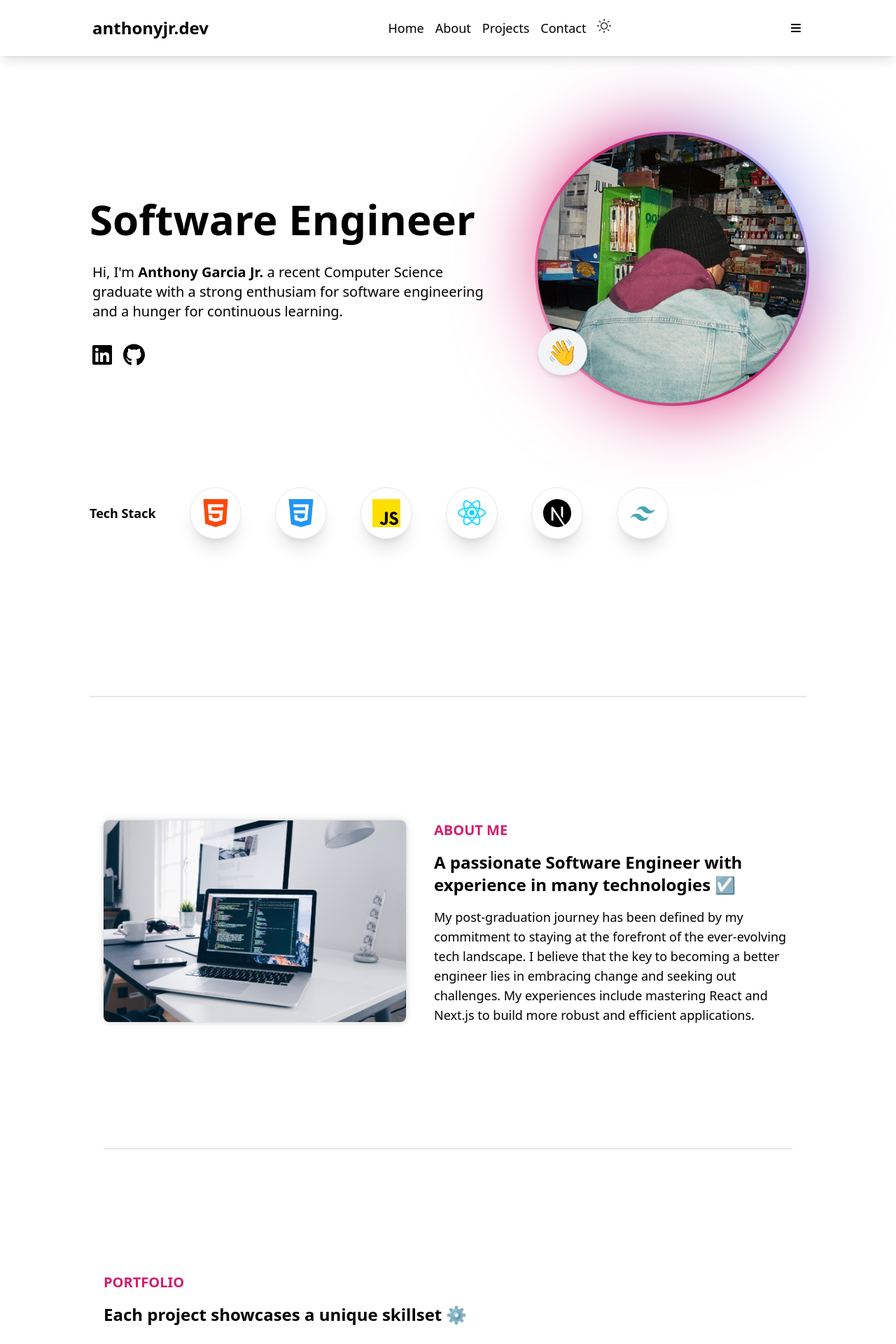
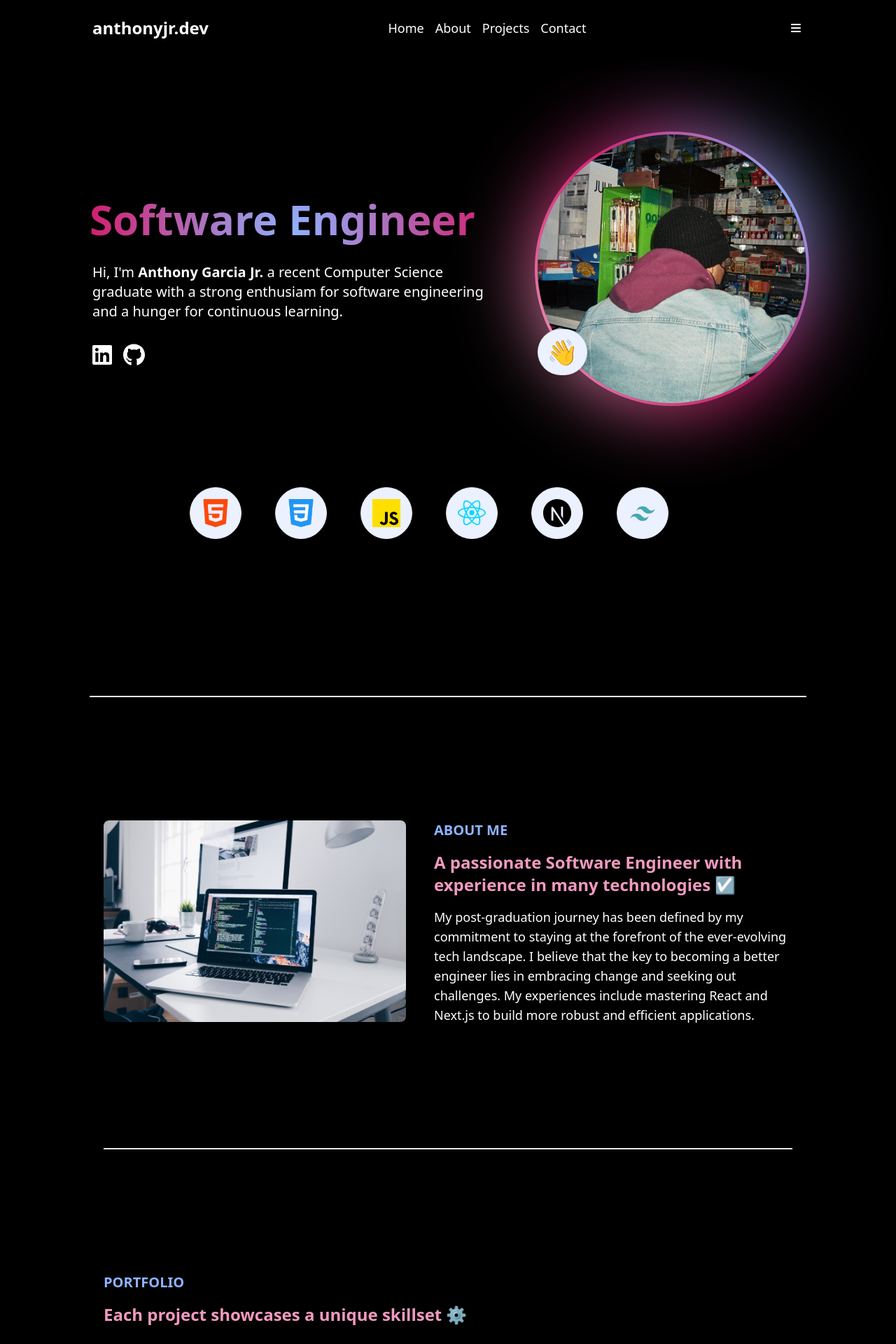
Before and after one commit to AyjayJr/portfolio, a Next.js app: page / in a window 1280 px wide. Shown: the top 1920 px of the page at 70% size. Built offline with nearby package versions, Linux system fonts and the light colour scheme.

Commit message:
configured dark mode colors

```diff
--- a/app/layout.jsx
+++ b/app/layout.jsx
@@ -11,7 +11,7 @@ export const metadata = {
 const layout = ({ children }) => {
 	return (
 		<html lang="en" className="scroll-smooth">
-			<body className="bg-bg container mt-48 mx-auto max-w-5xl">
+			<body className="dark bg-bg container mt-48 mx-auto max-w-5xl">
 				{children}
 			</body>
 		</html>
--- a/app/page.jsx
+++ b/app/page.jsx
@@ -8,7 +8,7 @@ import Footer from "@/components/Footer"
 const Home = () => {
 	return (
 		<>
-			<header className="py-6 fixed top-0 left-0 right-0 shadow-lg bg-bg z-10">
+      <header className="dark:bg-dark_bg py-6 fixed top-0 left-0 right-0 shadow-lg z-10">
 				<Nav />
 			</header>
 			<main>
--- a/components/About.jsx
+++ b/components/About.jsx
@@ -12,7 +12,7 @@ const About = ({ id }) => {
 		>
         <div className="max-w-lg flex flex-col items-center lg:items-start">
           <motion.p
-            className="text-xl text-accent lg:text-left"
+            className="dark:text-primary text-xl text-accent lg:text-left"
             initial={{ opacity: 0 }}
             whileInView={{ opacity: 1 }}
             transition={{ duration: 1 }}
@@ -21,7 +21,7 @@ const About = ({ id }) => {
             <strong>ABOUT ME</strong>
           </motion.p>
           <motion.p
-            className="my-4 text-2xl text-text"
+            className="my-4 text-2xl dark:text-dark_accent"
             initial={{ opacity: 0 }}
             whileInView={{ opacity: 1 }}
             transition={{ duration: 1 }}
--- a/components/Contact.jsx
+++ b/components/Contact.jsx
@@ -6,26 +6,26 @@ const Contact = ({ id }) => {
 	return (
 		<div id={id} className="py-32 mx-5 text-center lg:text-left border-b-2 border-gray-200">
 			<div>
-				<h2 className="text-xl text-accent">
+        <h2 className="dark:text-dark_accent text-xl text-accent">
 					<strong>
 						CONTACT ME
 					</strong>
 				</h2>
-				<p className="my-4 text-2xl text-text">
+        <p className="dark:text-primary my-4 text-2xl">
 					<strong>
 						Feel free to reach out! 📩
 					</strong>
 				</p>
 			</div>
 			<div className="pt-12 flex flex-col lg:flex-row items-center w-full gap-5">
-				<div className="hover:scale-125 transition ease-in-out shadow-xl rounded-full border border-gray-200">
+        <div className="dark:bg-dark_primary hover:scale-125 transition ease-in-out shadow-xl rounded-full border border-gray-200">
 					<FontAwesomeIcon
 						className="my-5 mx-6"
 						icon={faLocationDot}
             size="2x"
 					/>
 				</div>
-				<div className="flex flex-col gap-2 text-xl text-text">
+				<div className="flex flex-col gap-2 text-xl">
 					<h3>
 						<strong>
 							Location
@@ -44,7 +44,7 @@ const Contact = ({ id }) => {
             />
           </a>
         </div>
-        <div className="flex flex-col gap-2 text-xl text-text">
+        <div className="flex flex-col gap-2 text-xl">
           <h3>
             <strong>
               E-mail
--- a/components/Hero.jsx
+++ b/components/Hero.jsx
@@ -7,7 +7,7 @@ import { motion } from "framer-motion"
 
 const TechIcon = ({ src }) => {
   return (
-    <div className="ml-8 hover:scale-125 transition ease-in-out shadow-xl rounded-full border border-gray-200">
+    <div className="dark:bg-secondary ml-8 hover:scale-125 transition ease-in-out shadow-xl rounded-full border border-gray-200">
       <Image
         className="inline m-4"
         src={src}
@@ -34,7 +34,7 @@ const Hero = ({ id }) => {
 		<div id={id} className="pb-56 border-b-2 border-gray-200">
 			<div className="pb-10 mb-10 flex flex-col-reverse lg:flex-row lg:text-left text-center items-center justify-between">
 				<div className="max-w-2xl">
-					<h1 className="text-6xl pb-8">
+          <h1 className="gradient_text text-6xl pb-8">
 						<b>Software Engineer</b>
 					</h1>
 					<p className="ml-1 mb-8 text-xl max-w-xl">
@@ -60,7 +60,7 @@ const Hero = ({ id }) => {
 					priority="true"
 				>
           <div
-            className="border border-gray-200 drop-shadow-md p-3 cursor-default bg-gray-100 rounded-full absolute bottom-10 left-0 text-4xl"
+            className="dark:bg-secondary border border-gray-200 drop-shadow-md p-3 cursor-default bg-gray-100 rounded-full absolute bottom-10 left-0 text-4xl"
           >
             <motion.div
               whileHover={{
--- a/components/Nav.jsx
+++ b/components/Nav.jsx
@@ -5,14 +5,14 @@ import { faBars } from "@fortawesome/free-solid-svg-icons"
 const Nav = () => {
 	return (
 		<nav className="container mx-auto max-w-5xl flex flex-row justify-between items-center">
-			<ul className="ml-1 text-2xl text-text">
+			<ul className="ml-1 text-2xl ">
 				<li><strong>anthonyjr.dev</strong></li>
 			</ul>
 			<ul className="hidden md:flex flex-row space-x-4 text-lg">
-				<li key={1} className="text-text hover:text-accent"><a href="#">Home</a></li>
-				<li key={2} className="text-text hover:text-accent"><a href="#about">About</a></li>
-				<li key={3} className="text-text hover:text-accent"><a href="#projects">Projects</a></li>
-				<li key={4} className="text-text hover:text-accent"><a href="#contact">Contact</a></li>
+        <li key={1} className="dark:hover:text-dark_accent text hover:text-accent"><a href="#">Home</a></li>
+        <li key={2} className="dark:hover:text-dark_accent hover:text-accent"><a href="#about">About</a></li>
+        <li key={3} className="dark:hover:text-dark_accent hover:text-accent"><a href="#projects">Projects</a></li>
+        <li key={4} className="dark:hover:text-dark_accent hover:text-accent"><a href="#contact">Contact</a></li>
 				<li key={5}>
 					<button role="button">
 						<Image
@@ -24,7 +24,7 @@ const Nav = () => {
 					</button>
 				</li>
 			</ul>
-      <FontAwesomeIcon className="md:hidden mr-2" icon={faBars} />
+      <FontAwesomeIcon className="sm:hidden mr-2" icon={faBars} />
 		</nav>
 	)
 }
--- a/components/Projects.jsx
+++ b/components/Projects.jsx
@@ -26,12 +26,12 @@ const Projects = ({ id }) => {
 
 	return (
     <div id={id} className="flex flex-col text-center lg:text-left py-44 mx-5 border-b-2 border-gray-200">
-			<h2 className="text-xl text-accent lg:text-left">
+      <h2 className="dark:text-primary text-xl text-accent lg:text-left">
 				<strong>
 				  PORTFOLIO
 				</strong>
 			</h2>
-			<p className="my-4 text-2xl text-text">
+      <p className="my-4 text-2xl dark:text-dark_accent">
 				<strong>
           Each project showcases a unique skillset ⚙
 				</strong>
@@ -55,8 +55,8 @@ const Projects = ({ id }) => {
         <motion.div
           className="max-w-sm mx-auto text-xl"
         >
-          <h2 className="text-center mb-4"><strong>Foodera</strong></h2>
-          <motion.p className="text-center text-gray-500">
+          <h2 className="dark:text-primary text-center mb-4"><strong>Foodera</strong></h2>
+          <motion.p className="dark:text-secondary text-center text-gray-500">
             A website showcasing Foodera a deli/bakery that provides good alternatives to fast food. The website incorporates a responsive user-friendly design that can be viewed comfortably on all screen sizes.
           </motion.p>
           <div className="w-full flex justify-center gap-10 mt-6">
@@ -98,8 +98,8 @@ const Projects = ({ id }) => {
         <motion.div
           className="max-w-sm mx-auto text-xl"
         >
-          <h2 className="text-center mb-4"><strong>Promptopia</strong></h2>
-          <motion.p className="text-center text-gray-500">
+          <h2 className="dark:text-primary text-center mb-4"><strong>Promptopia</strong></h2>
+          <motion.p className="dark:text-secondary text-center text-gray-500">
             Embrace the power of artificial intelligence as you delve into a realm of creativity and inspiration like never before. Promptopia is the ultimate platform to discover, create, and share AI-powered prompts.
           </motion.p>
           <div className="w-full flex justify-center gap-10 mt-6">
@@ -141,8 +141,8 @@ const Projects = ({ id }) => {
         <motion.div
           className="max-w-sm mx-auto text-xl"
         >
-          <h2 className="text-center mb-4"><strong>ReactMeals</strong></h2>
-          <motion.p className="text-center text-gray-500">
+          <h2 className="dark:text-primary text-center mb-4"><strong>ReactMeals</strong></h2>
+          <motion.p className="dark:text-secondary text-center text-gray-500">
             A website showcasing ReactMeals. An application to add foods to your cart and order. This was used as a way to practice React component fundamentals such as contexts, states, and components.
           </motion.p>
           <div className="w-full flex justify-center gap-10 mt-6">
--- a/styles/globals.css
+++ b/styles/globals.css
@@ -14,6 +14,10 @@
   syntax: "<angle>";
   initial-value: 0deg;
   inherits: false;
+}
+
+.dark {
+  @apply bg-dark_bg text-dark_text
 }
 
 .gradient_text {
--- a/tailwind.config.js
+++ b/tailwind.config.js
@@ -25,4 +25,5 @@ module.exports = {
     },
   },
   plugins: [],
+  darkMode: "class"
 }
```
